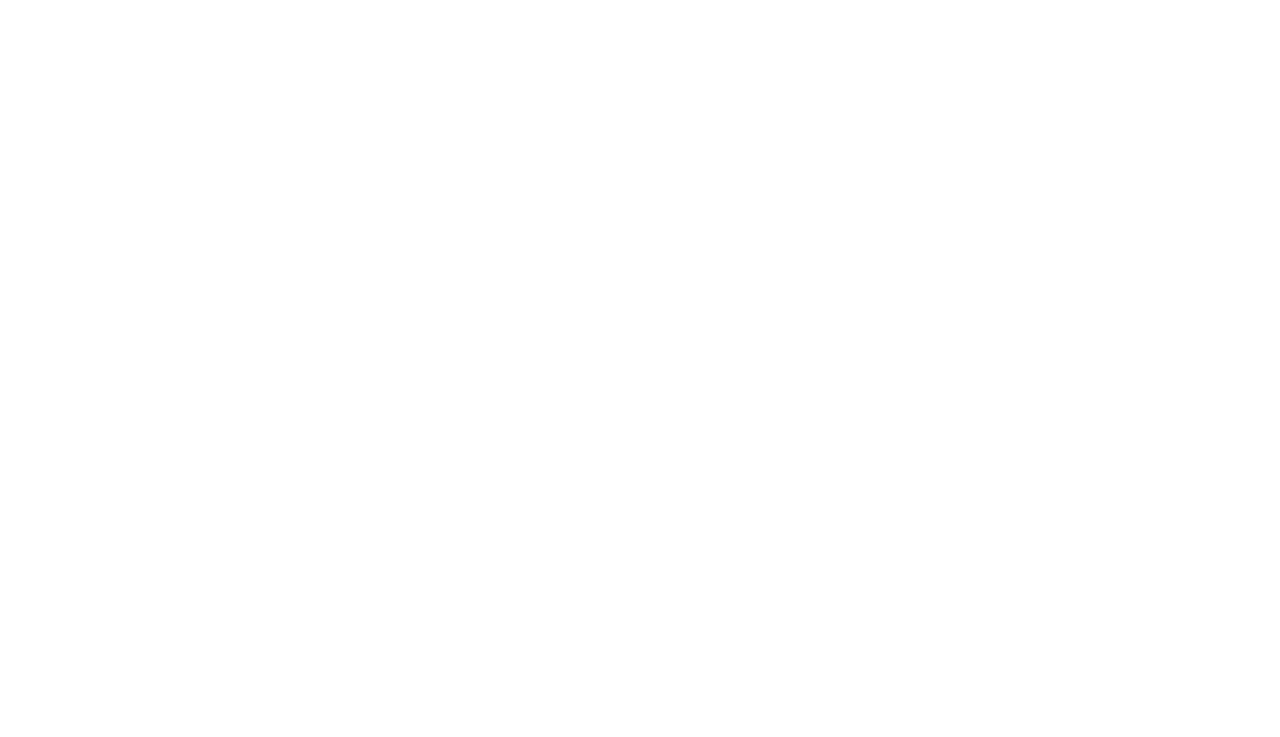
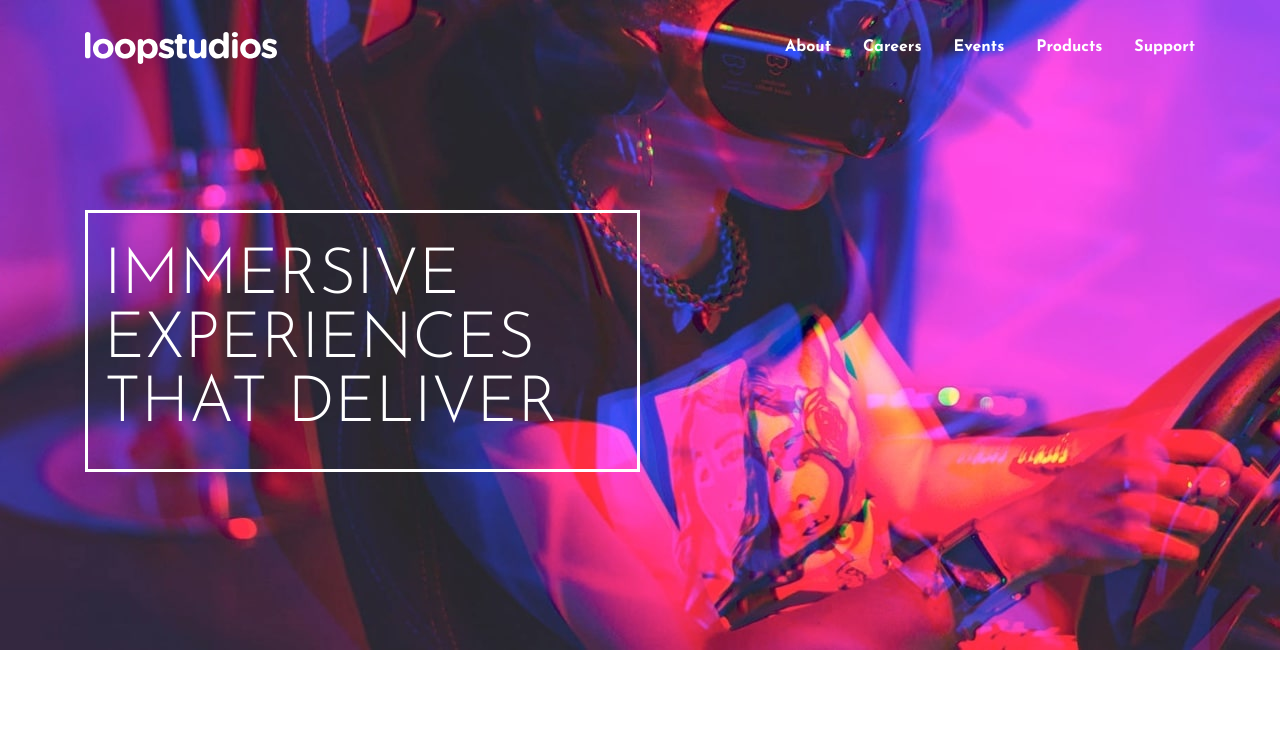
Before and after one commit to ioangheraszim/Loop-studios, a plain HTML site: page index.html in a window 1280 px wide. Shown: the top 737 px of the page. Drawn offline with nearby package versions, Linux system fonts and the light colour scheme; files that its build step writes are made by us from their sources; the site is published under a folder, as on GitHub Pages, so addresses that start at the root find nothing.

Commit message:
fix: fixed image paths

```diff
--- a/scss/components/_header.scss
+++ b/scss/components/_header.scss
@@ -1,7 +1,7 @@
 @use "../util/" as u;
 
 .header {
-  background-image: url("/assets/images/mobile/image-hero.jpg");
+  background-image: url("../assets/images/mobile/image-hero.jpg");
   background-repeat: no-repeat;
   background-size: cover;
   min-height: 100svh;
@@ -14,7 +14,7 @@
 
   @include u.breakpoint(desktop) {
     min-height: u.rem(650);
-    background-image: url("/assets/images/desktop/image-hero.jpg");
+    background-image: url("../assets/images/desktop/image-hero.jpg");
   }
 }
 
--- a/scss/global/_typography.scss
+++ b/scss/global/_typography.scss
@@ -1,6 +1,6 @@
 @font-face {
   font-family: "Alata";
-  src: url("/assets/fonts/Alata-Regular/Alata-Regular.ttf") format("truetype");
+  src: url("../assets/fonts/Alata-Regular/Alata-Regular.ttf") format("truetype");
   font-weight: 400;
   font-style: normal;
   font-display: swap;
@@ -8,7 +8,7 @@
 
 @font-face {
   font-family: "Josefin Sans";
-  src: url("/assets/fonts/JosefinSans/JosefinSans-VariableFont_wght.ttf")
+  src: url("../assets/fonts/JosefinSans/JosefinSans-VariableFont_wght.ttf")
     format("truetype");
   font-weight: 100 700;
   font-style: normal;
```
